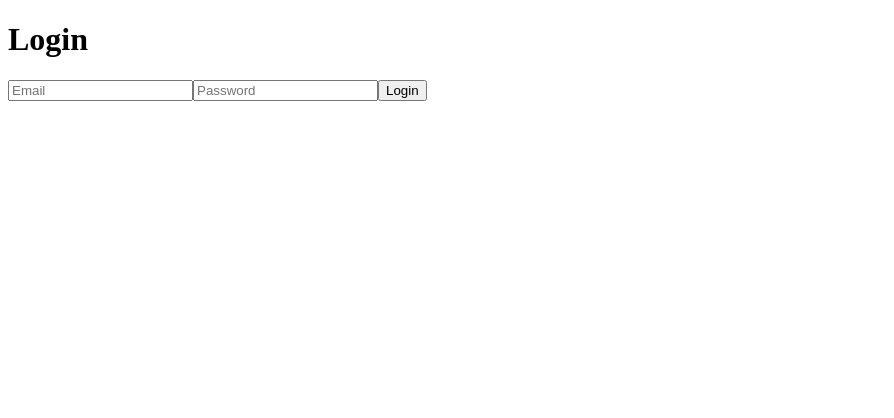
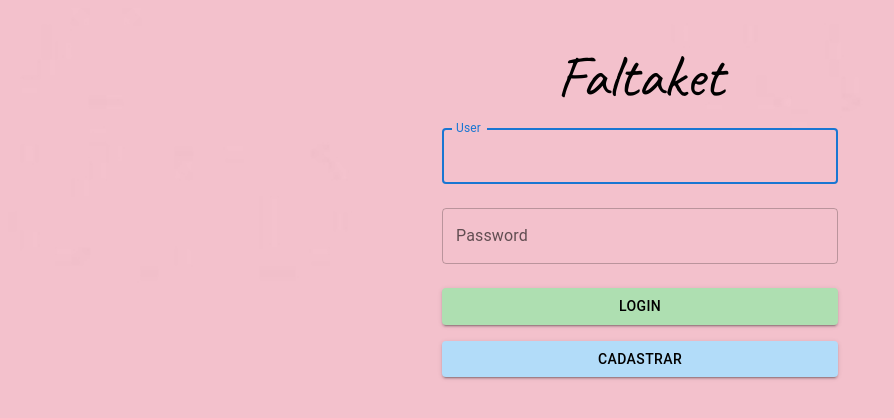
Before and after one commit to vinimedeirosdev/faltaket, a React (Vite) app: page /login in a window 1280 px wide. Shown: the top 418 px of the page, without its empty margins (0-894 px from the left). Built offline with nearby package versions, Linux system fonts and the light colour scheme.

Commit message:
feat: login

```diff
--- a/package.json
+++ b/package.json
@@ -10,6 +10,11 @@
     "preview": "vite preview"
   },
   "dependencies": {
+    "@emotion/react": "^11.14.0",
+    "@emotion/styled": "^11.14.0",
+    "@fontsource/caveat": "^5.1.1",
+    "@mui/icons-material": "^6.4.5",
+    "@mui/material": "^6.4.5",
     "react": "^19.0.0",
     "react-dom": "^19.0.0",
     "react-router-dom": "^7.2.0"
--- a/src/App.tsx
+++ b/src/App.tsx
@@ -1,4 +1,5 @@
 import { BrowserRouter, Routes, Route, Navigate } from 'react-router-dom'
+import './app.css'
 import Login from './pages/Login'
 
 function App() {
--- /dev/null
+++ b/src/app.css
@@ -0,0 +1,3 @@
+body {
+    background-color: rgb(243 193 204);
+}
--- a/src/pages/Login.tsx
+++ b/src/pages/Login.tsx
@@ -1,34 +1,83 @@
+/* eslint-disable @typescript-eslint/ban-ts-comment */
+import { useState } from 'react'
+import {
+  Box,
+  TextField,
+  Button,
+  Container,
+  Typography,
+} from '@mui/material'
 
-import { useState } from 'react'
+import backgroundLogin from '../assets/peakpx.jpg'
+//@ts-ignore
+import '@fontsource/caveat'
 
 function Login() {
   const [email, setEmail] = useState('')
   const [password, setPassword] = useState('')
 
-  const handleSubmit = (e: React.FormEvent) => {
-    e.preventDefault()
-    // Add your login logic here
+  return (
+    <Box sx={
+      {
+        backgroundImage: `url(${backgroundLogin})`,
+        backgroundSize: 'cover',
+        height: 'calc(100vh - 18px)',
       }
-
-  return (
-    <div>
-      <h1>Login</h1>
-      <form onSubmit={handleSubmit}>
-        <input
-          type="email"
-          placeholder="Email"
+    }>
+      <Container component="main" maxWidth="xs" >
+      <Box
+        sx={{
+        paddingY: 4,
+          display: 'flex',
+          flexDirection: 'column',
+          alignItems: 'center',
+        }}
+      >
+          <Typography
+            variant="h2"
+            align="center"
+            sx={{
+              fontFamily: 'Caveat',
+            }}
+          >
+            Faltaket
+          </Typography>
+          <Box >
+            <TextField
+              margin="normal"
+              fullWidth
+              label="User"
+              autoFocus
               value={email}
               onChange={(e) => setEmail(e.target.value)}
             />
-        <input
+            <TextField
+              margin="normal"
+              fullWidth
+              label="Password"
               type="password"
-          placeholder="Password"
               value={password}
               onChange={(e) => setPassword(e.target.value)}
             />
-        <button type="submit">Login</button>
-      </form>
-    </div>
+            <Button
+              fullWidth
+              variant="contained"
+              sx={{ mt: 2, backgroundColor: '#aedfb1', color: 'black' }}
+            >
+              Login
+            </Button>
+
+            <Button
+              fullWidth
+              variant="contained"
+              sx={{ mt: 2, backgroundColor: '#b2dcf9', color: 'black' }}
+            >
+              Cadastrar
+            </Button>
+          </Box>
+      </Box>
+    </Container>
+    </Box>
   )
 }
 
```
Also changed, not shown: src/assets/peakpx.jpg (added), 1 other file (tests, documents, lock files or other folders). Lines whose indentation alone changed are shown as unchanged.
